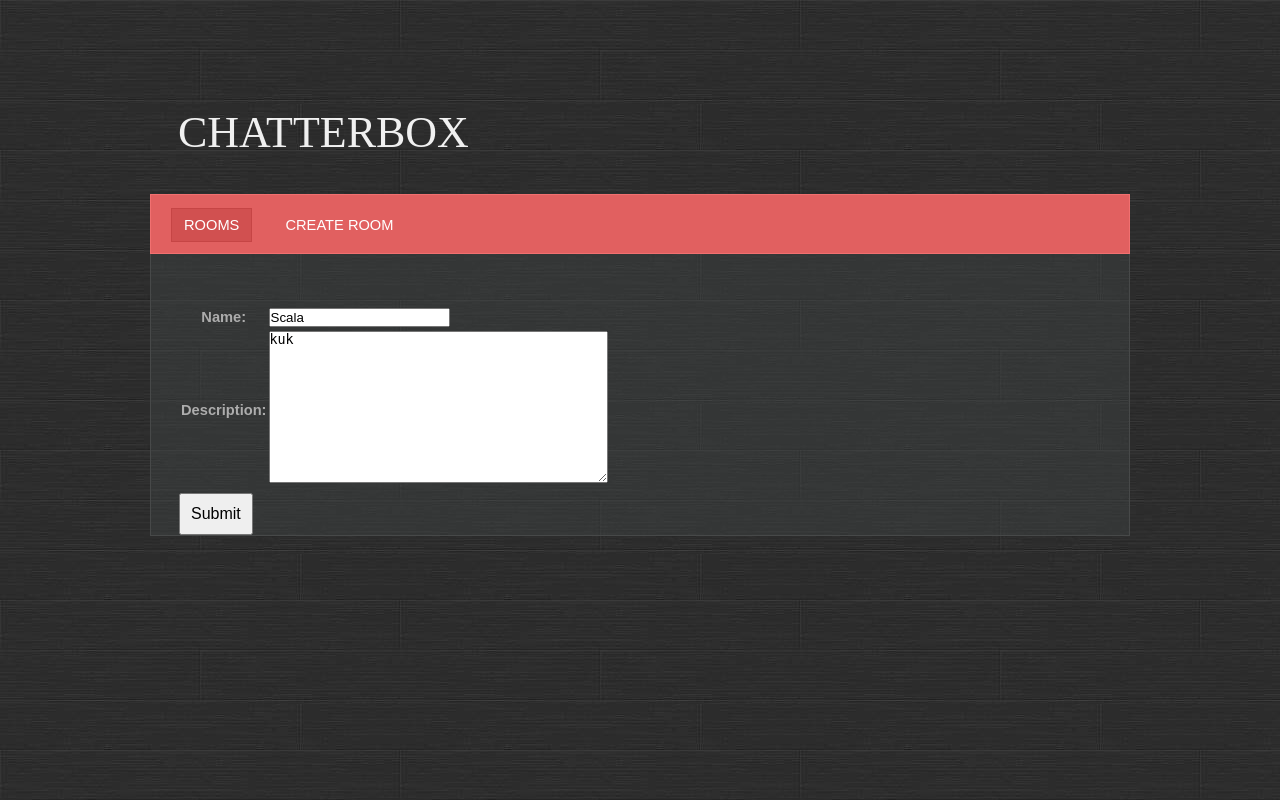
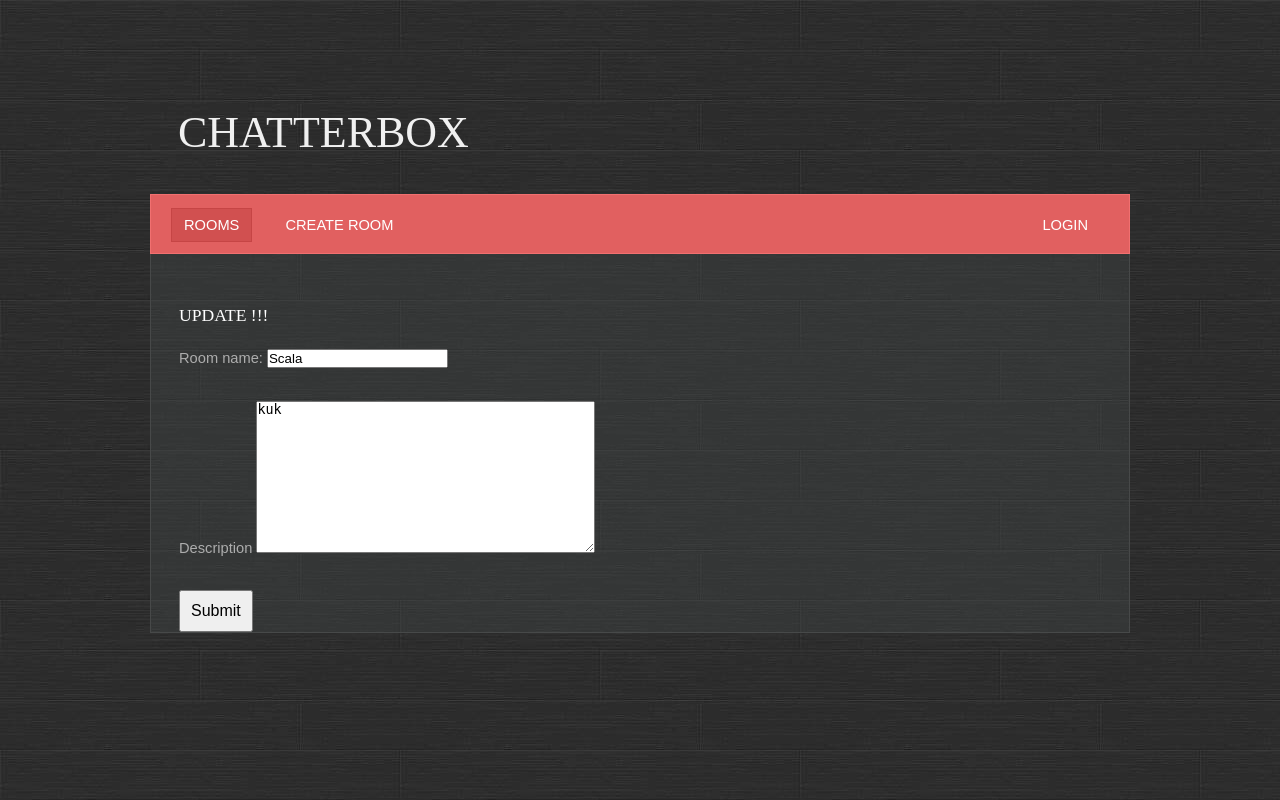
Before and after one commit to PavelPuza/PythonRemoteCZ9, a Django app: page /room/update/4 in a window 1280 px wide. Run offline with Django 4.2, Linux system fonts and the light colour scheme; data comes from the database, SQL or seed files in the repository; both versions use the stored data as it was after the commit.

Commit message:
Přidán Login a Logout

```diff
--- a/PythonRemoteCZ9/settings.py
+++ b/PythonRemoteCZ9/settings.py
@@ -128,3 +128,6 @@ MEDIA_ROOT = BASE_DIR / 'static/images'
 # https://docs.djangoproject.com/en/4.1/ref/settings/#default-auto-field
 
 DEFAULT_AUTO_FIELD = 'django.db.models.BigAutoField'
+
+LOGOUT_REDIRECT_URL = 'login'
+LOGIN_REDIRECT_URL = 'rooms'
--- a/PythonRemoteCZ9/urls.py
+++ b/PythonRemoteCZ9/urls.py
@@ -14,6 +14,7 @@ Including another URLconf
     2. Add a URL to urlpatterns:  path('blog/', include('blog.urls'))
 """
 from django.contrib import admin
+from django.contrib.auth.views import LoginView, LogoutView, PasswordChangeView
 from django.urls import path
 
 import base.views
@@ -26,4 +27,8 @@ urlpatterns = [
     path('room/create/', base.views.RoomCreateView.as_view(), name='room_create'),
     path('room/update/<pk>', base.views.RoomUpdateView.as_view(), name='room_update'),
     path('room/delete/<pk>', base.views.RoomDeleteView.as_view(), name='room_delete'),
+
+    path('accounts/login/', LoginView.as_view(), name='login'),
+    path('accounts/logout/', LogoutView.as_view(), name='logout'),
+    path('accounts/password_change/', PasswordChangeView.as_view(), name='password_change'),
 ]
--- a/base/forms.py
+++ b/base/forms.py
@@ -21,4 +21,4 @@ class RoomForm(ModelForm):
             validation_error = "Name must contains min. 2 chars."
             LOGGER.warning(f'{name} : {validation_error}')
             raise ValidationError(validation_error)
-        return name
+        return name.capitalize()
--- a/base/templates/base/room_form.html
+++ b/base/templates/base/room_form.html
@@ -1,9 +1,22 @@
 {% extends 'main.html' %}
 
 {% block content %}
+    <h3>{{ title }}</h3>
     <form method="post">
         {% csrf_token %}
-        <table>{{ form }}</table>
+        <div class="box">
+            <label for="{{ form.name.id_for_label }}">Room name:</label>
+            {{ form.name }}
+            {{ form.name.errors }}
+        </div>
+        <div class="box">
+            <label for="{{ form.description.id_for_label }}">Description</label>
+            {{ form.description }}
+            {{ form.description.errors }}
+        </div>
+
         <button type="submit">Submit</button>
+        {{ form.non_field_errors }}
+
     </form>
 {% endblock %}
--- a/base/templates/base/rooms.html
+++ b/base/templates/base/rooms.html
@@ -6,7 +6,7 @@
 {% for room in object_list %}
 <div class="box">
     <div style="float: left">
-        <a href="{% url 'room' room.id %}">{{ room.name }}</a></br>
+        <a href="{% url 'room' room.id %}">{{ room.name|capfirst }}</a></br>
         {{ room.description }}
     </div>
     <div style="float: right;">
--- a/base/views.py
+++ b/base/views.py
@@ -1,3 +1,5 @@
+from django.contrib.auth.decorators import login_required
+from django.contrib.auth.mixins import LoginRequiredMixin
 from django.http import HttpResponse
 from django.shortcuts import render, redirect
 
@@ -22,6 +24,7 @@ class RoomsView(ListView):
     template_name = 'base/rooms.html'
     model = Room
 
+@login_required
 def room(request, pk):
     LOGGER.warning(request.method)
     room = Room.objects.get(id=pk)
@@ -42,11 +45,16 @@ def room(request, pk):
     context = {'messages': messages, 'room': room}
     return render(request, template_name='base/room.html', context=context)
 
-class RoomCreateView(CreateView):
+class RoomCreateView(LoginRequiredMixin, CreateView):
     template_name = 'base/room_form.html'
     extra_context = {'title' : 'CREATE !!!'}
     form_class = RoomForm
     success_url = reverse_lazy('rooms')
+
+    def form_valid(self, form):
+        result = super().form_valid(form)
+        LOGGER.warning(form.cleaned_data)
+        return result
 
 class RoomUpdateView(UpdateView):
     template_name = 'base/room_form.html'
--- a/templates/navbar.html
+++ b/templates/navbar.html
@@ -6,6 +6,11 @@
         <a href="{% url 'room_create' %}">Create room</a>
     </li>
     <li class="last-child">
-        {{ user.username }}
+        {% if user.is_authenticated %}
+            {{ user.username }} <a href="{% url 'logout' %}">Logout</a>
+        {% else %}
+            <a href="{% url 'login' %}">Login</a>
+        {% endif %}
+
     </li>
 </ul><br class="clearfix"/>
```
Also changed, not shown: templates/registration/login.html (added, +12 -0 lines), db.sqlite3.
